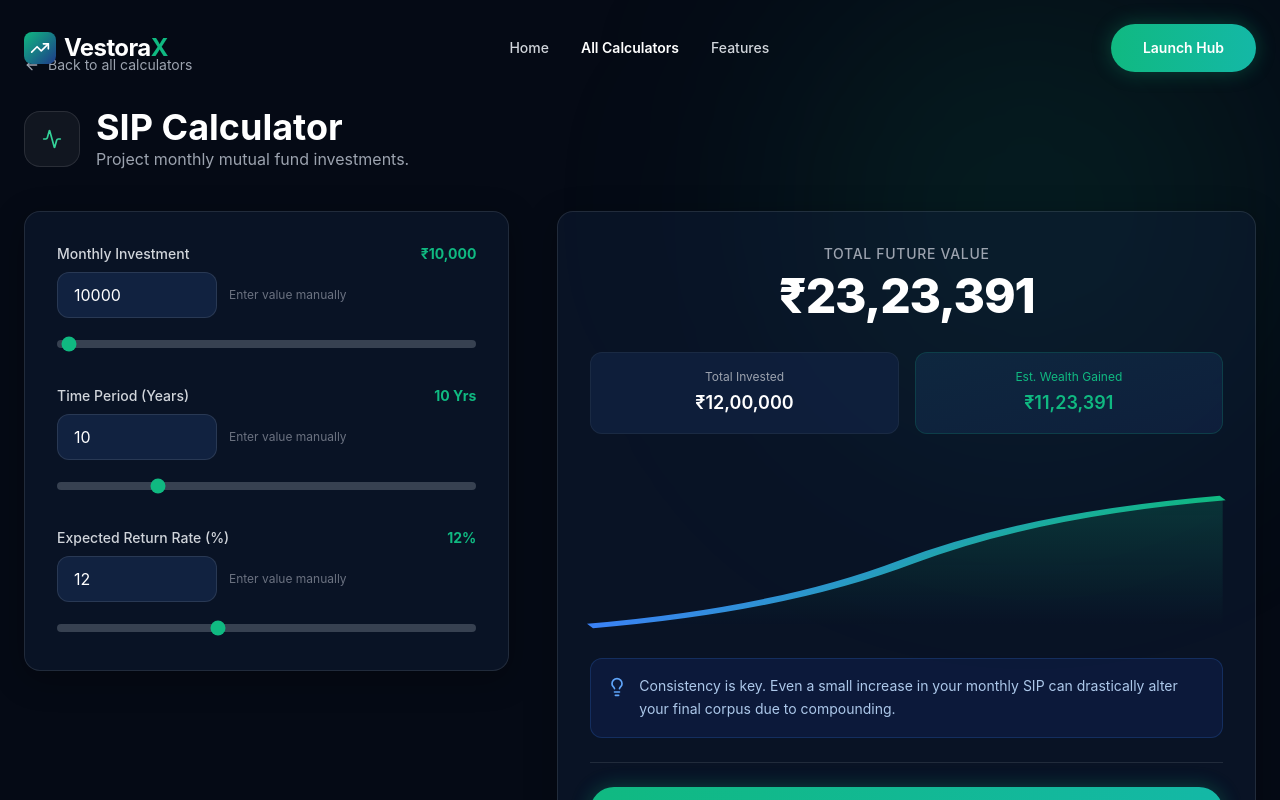
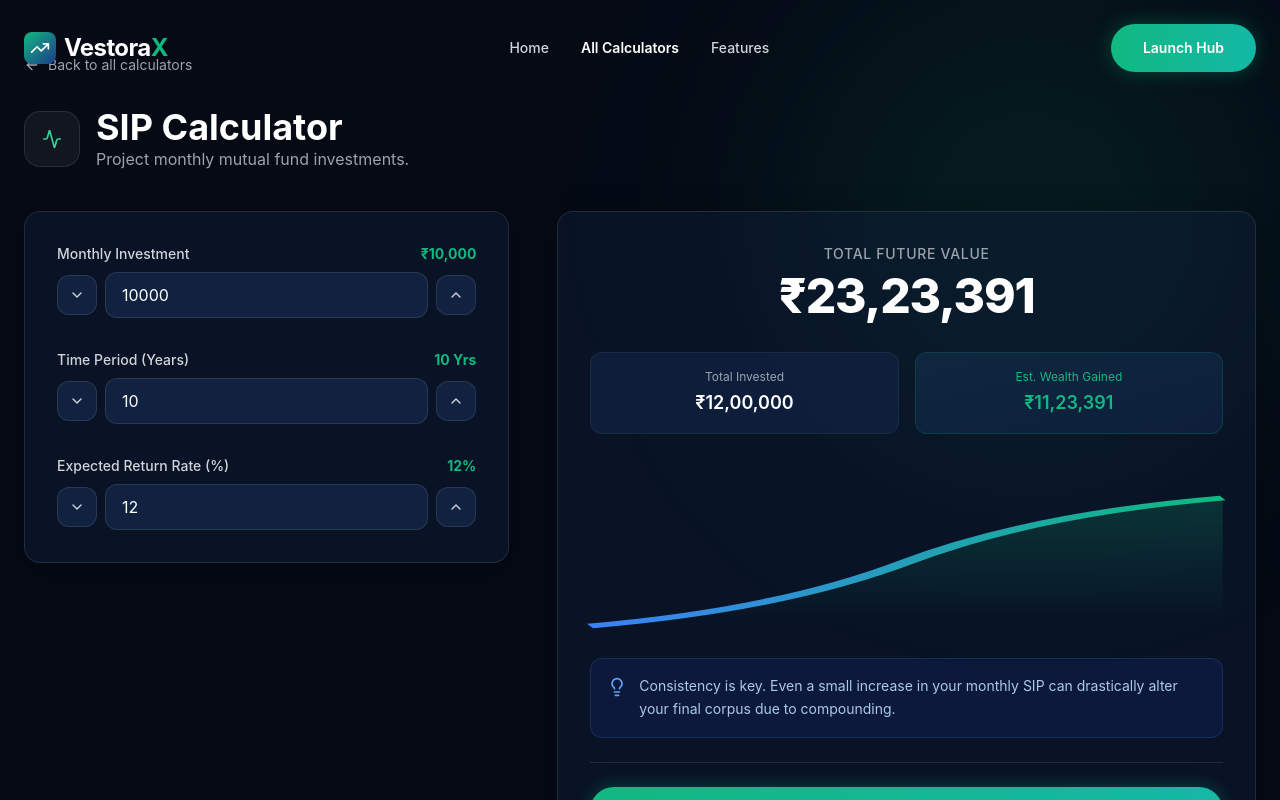
Before and after one commit to singhsantosh71735/vestoraxcalculator.github.io, a React (Vite) app: page / in a window 1280 px wide. Both pictures are taken after a click on the button 169 px from the left and 1287 px from the top of the page. Shown: the part 887-1687 px from the top of the page. Built offline with nearby package versions, Linux system fonts and the light colour scheme.

Commit message:
Remove calculator maximum value limits

```diff
--- a/src/App.jsx
+++ b/src/App.jsx
@@ -217,10 +217,9 @@ const calculateWealth = (type, state) => {
 
     case 'Tax':
       let deductions = amount + medical;
-      let cappedDeductions = Math.min(deductions, 200000); // 1.5L 80C + 50k 80D max standard
-      let taxSaved = cappedDeductions * 0.30; // Assuming 30% bracket for impact
+      let taxSaved = deductions * 0.30; // Uses the full manually entered deduction value.
       result.primary = taxSaved;
-      result.totalInvested = cappedDeductions;
+      result.totalInvested = deductions;
       result.estimatedReturns = income - taxSaved;
       break;
 
@@ -242,7 +241,7 @@ const PRIMARY_RESULT_LABELS = {
   Goal: 'Required Monthly SIP',
   Retirement: 'Required Retirement Corpus',
   CAGR: 'Annualized Growth Rate',
-  Eligibility: 'Max Eligible Loan Amount',
+  Eligibility: 'Eligible Loan Amount',
   Transfer: 'Total Savings By Transferring',
   SWP: 'Final Balance After Withdrawals',
   RentBuy: 'Future Property Value',
@@ -353,7 +352,7 @@ const CALCULATORS = [
   { id: 'FD', title: 'FD / RD', category: 'Investment', icon: <Landmark className="w-5 h-5"/>, desc: 'Fixed & recurring deposit returns.', color: 'text-yellow-400', active: true },
 
   { id: 'EMI', title: 'EMI Calculator', category: 'Loan', icon: <Home className="w-5 h-5"/>, desc: 'Plan your home or auto loan payments.', color: 'text-blue-500', active: true },
-  { id: 'Eligibility', title: 'Loan Eligibility', category: 'Loan', icon: <ShieldCheck className="w-5 h-5"/>, desc: 'Check your maximum borrowing capacity.', color: 'text-indigo-400', active: true },
+  { id: 'Eligibility', title: 'Loan Eligibility', category: 'Loan', icon: <ShieldCheck className="w-5 h-5"/>, desc: 'Check your borrowing capacity.', color: 'text-indigo-400', active: true },
   { id: 'Transfer', title: 'Balance Transfer', category: 'Loan', icon: <ArrowRight className="w-5 h-5"/>, desc: 'Compare savings by switching banks.', color: 'text-orange-400', active: true },
 
   { id: 'Goal', title: 'Goal Planner', category: 'Planning', icon: <Target className="w-5 h-5"/>, desc: 'Calculate SIP needed for your dream goal.', color: 'text-pink-400', active: true },
@@ -681,7 +680,6 @@ const CalculatorsHub = () => {
                       val={formState.amount}
                       setVal={(v) => handleInputChange('amount', v)}
                       min={500}
-                      max={activeCalcId === 'Compounding' ? 500000000 : 1000000}
                       step={500}
                       format={formatCurrency}
                     />
@@ -699,75 +697,75 @@ const CalculatorsHub = () => {
                           ))}
                         </div>
                       </div>
-                      <SliderInput label={formState.depositType === 'FD' ? 'Total Deposit' : 'Monthly Deposit'} val={formState.amount} setVal={(v) => handleInputChange('amount', v)} min={5000} max={10000000} step={5000} format={formatCurrency} />
+                      <SliderInput label={formState.depositType === 'FD' ? 'Total Deposit' : 'Monthly Deposit'} val={formState.amount} setVal={(v) => handleInputChange('amount', v)} min={5000} step={5000} format={formatCurrency} />
                     </>
                   )}
 
                   {activeCalcId === 'Eligibility' && (
                     <>
-                      <SliderInput label="Monthly Net Income" val={formState.income} setVal={(v) => handleInputChange('income', v)} min={20000} max={1000000} step={5000} format={formatCurrency} />
-                      <SliderInput label="Existing Monthly EMIs" val={formState.existingEmi} setVal={(v) => handleInputChange('existingEmi', v)} min={0} max={500000} step={1000} format={formatCurrency} />
+                      <SliderInput label="Monthly Net Income" val={formState.income} setVal={(v) => handleInputChange('income', v)} min={20000} step={5000} format={formatCurrency} />
+                      <SliderInput label="Existing Monthly EMIs" val={formState.existingEmi} setVal={(v) => handleInputChange('existingEmi', v)} min={0} step={1000} format={formatCurrency} />
                     </>
                   )}
 
                   {activeCalcId === 'Transfer' && (
                     <>
-                      <SliderInput label="Outstanding Loan Amount" val={formState.amount} setVal={(v) => handleInputChange('amount', v)} min={100000} max={50000000} step={100000} format={formatCurrency} />
-                      <SliderInput label="Current Interest Rate (%)" val={formState.rate} setVal={(v) => handleInputChange('rate', v)} min={5} max={20} step={0.1} format={v=>`${v}%`} />
-                      <SliderInput label="New Interest Rate (%)" val={formState.newRate} setVal={(v) => handleInputChange('newRate', v)} min={5} max={20} step={0.1} format={v=>`${v}%`} />
+                      <SliderInput label="Outstanding Loan Amount" val={formState.amount} setVal={(v) => handleInputChange('amount', v)} min={100000} step={100000} format={formatCurrency} />
+                      <SliderInput label="Current Interest Rate (%)" val={formState.rate} setVal={(v) => handleInputChange('rate', v)} min={0} step={0.1} format={v=>`${v}%`} />
+                      <SliderInput label="New Interest Rate (%)" val={formState.newRate} setVal={(v) => handleInputChange('newRate', v)} min={0} step={0.1} format={v=>`${v}%`} />
                     </>
                   )}
 
                   {activeCalcId === 'SWP' && (
                     <>
-                      <SliderInput label="Total Investment Corpus" val={formState.amount} setVal={(v) => handleInputChange('amount', v)} min={100000} max={50000000} step={50000} format={formatCurrency} />
-                      <SliderInput label="Monthly Withdrawal" val={formState.withdrawal} setVal={(v) => handleInputChange('withdrawal', v)} min={1000} max={500000} step={1000} format={formatCurrency} />
+                      <SliderInput label="Total Investment Corpus" val={formState.amount} setVal={(v) => handleInputChange('amount', v)} min={100000} step={50000} format={formatCurrency} />
+                      <SliderInput label="Monthly Withdrawal" val={formState.withdrawal} setVal={(v) => handleInputChange('withdrawal', v)} min={1000} step={1000} format={formatCurrency} />
                     </>
                   )}
 
                   {activeCalcId === 'RentBuy' && (
                     <>
-                      <SliderInput label="Property Value" val={formState.amount} setVal={(v) => handleInputChange('amount', v)} min={1000000} max={100000000} step={500000} format={formatCurrency} />
-                      <SliderInput label="Current Monthly Rent" val={formState.rent} setVal={(v) => handleInputChange('rent', v)} min={5000} max={500000} step={1000} format={formatCurrency} />
+                      <SliderInput label="Property Value" val={formState.amount} setVal={(v) => handleInputChange('amount', v)} min={1000000} step={500000} format={formatCurrency} />
+                      <SliderInput label="Current Monthly Rent" val={formState.rent} setVal={(v) => handleInputChange('rent', v)} min={5000} step={1000} format={formatCurrency} />
                     </>
                   )}
 
                   {activeCalcId === 'Tax' && (
                     <>
-                      <SliderInput label="Annual Income" val={formState.income} setVal={(v) => handleInputChange('income', v)} min={300000} max={50000000} step={50000} format={formatCurrency} />
-                      <SliderInput label="80C Investments (PPF, ELSS, etc.)" val={formState.amount} setVal={(v) => handleInputChange('amount', v)} min={0} max={150000} step={5000} format={formatCurrency} />
-                      <SliderInput label="80D Medical Insurance" val={formState.medical} setVal={(v) => handleInputChange('medical', v)} min={0} max={100000} step={5000} format={formatCurrency} />
+                      <SliderInput label="Annual Income" val={formState.income} setVal={(v) => handleInputChange('income', v)} min={300000} step={50000} format={formatCurrency} />
+                      <SliderInput label="80C Investments (PPF, ELSS, etc.)" val={formState.amount} setVal={(v) => handleInputChange('amount', v)} min={0} step={5000} format={formatCurrency} />
+                      <SliderInput label="80D Medical Insurance" val={formState.medical} setVal={(v) => handleInputChange('medical', v)} min={0} step={5000} format={formatCurrency} />
                     </>
                   )}
 
                   {activeCalcId === 'Inflation' && (
-                    <SliderInput label="Current Cost / Amount" val={formState.amount} setVal={(v) => handleInputChange('amount', v)} min={1000} max={10000000} step={1000} format={formatCurrency} />
+                    <SliderInput label="Current Cost / Amount" val={formState.amount} setVal={(v) => handleInputChange('amount', v)} min={1000} step={1000} format={formatCurrency} />
                   )}
 
                   {activeCalcId === 'Compounding' && (
-                    <SliderInput label="Monthly Contribution (Optional)" val={formState.monthlyAddition} setVal={(v) => handleInputChange('monthlyAddition', v)} min={0} max={100000} step={500} format={formatCurrency} />
+                    <SliderInput label="Monthly Contribution (Optional)" val={formState.monthlyAddition} setVal={(v) => handleInputChange('monthlyAddition', v)} min={0} step={500} format={formatCurrency} />
                   )}
 
                   {activeCalcId === 'EMI' && (
-                    <SliderInput label="Loan Amount" val={formState.amount} setVal={(v) => handleInputChange('amount', v)} min={100000} max={50000000} step={100000} format={formatCurrency} />
+                    <SliderInput label="Loan Amount" val={formState.amount} setVal={(v) => handleInputChange('amount', v)} min={100000} step={100000} format={formatCurrency} />
                   )}
 
                   {activeCalcId === 'Goal' && (
-                    <SliderInput label="Target Goal Amount" val={formState.targetAmount} setVal={(v) => handleInputChange('targetAmount', v)} min={100000} max={1000000000} step={100000} format={formatCurrency} />
+                    <SliderInput label="Target Goal Amount" val={formState.targetAmount} setVal={(v) => handleInputChange('targetAmount', v)} min={100000} step={100000} format={formatCurrency} />
                   )}
 
                   {activeCalcId === 'Retirement' && (
                     <>
-                      <SliderInput label="Current Age" val={formState.currentAge} setVal={(v) => handleInputChange('currentAge', v)} min={18} max={60} step={1} format={v=>`${v} Yrs`} />
-                      <SliderInput label="Retirement Age" val={formState.retAge} setVal={(v) => handleInputChange('retAge', v)} min={40} max={75} step={1} format={v=>`${v} Yrs`} />
-                      <SliderInput label="Current Monthly Expenses" val={formState.expenses} setVal={(v) => handleInputChange('expenses', v)} min={10000} max={500000} step={5000} format={formatCurrency} />
+                      <SliderInput label="Current Age" val={formState.currentAge} setVal={(v) => handleInputChange('currentAge', v)} min={0} step={1} format={v=>`${v} Yrs`} />
+                      <SliderInput label="Retirement Age" val={formState.retAge} setVal={(v) => handleInputChange('retAge', v)} min={0} step={1} format={v=>`${v} Yrs`} />
+                      <SliderInput label="Current Monthly Expenses" val={formState.expenses} setVal={(v) => handleInputChange('expenses', v)} min={10000} step={5000} format={formatCurrency} />
                     </>
                   )}
 
                   {activeCalcId === 'CAGR' && (
                     <>
-                      <SliderInput label="Initial Investment Value" val={formState.initialVal} setVal={(v) => handleInputChange('initialVal', v)} min={10000} max={10000000} step={10000} format={formatCurrency} />
-                      <SliderInput label="Final Value" val={formState.finalVal} setVal={(v) => handleInputChange('finalVal', v)} min={10000} max={1000000000} step={10000} format={formatCurrency} />
+                      <SliderInput label="Initial Investment Value" val={formState.initialVal} setVal={(v) => handleInputChange('initialVal', v)} min={10000} step={10000} format={formatCurrency} />
+                      <SliderInput label="Final Value" val={formState.finalVal} setVal={(v) => handleInputChange('finalVal', v)} min={10000} step={10000} format={formatCurrency} />
                     </>
                   )}
 
@@ -775,7 +773,7 @@ const CalculatorsHub = () => {
                   {(['SIP', 'Lumpsum', 'Compounding', 'EMI', 'Goal', 'CAGR', 'FD', 'Eligibility', 'Transfer', 'SWP', 'RentBuy', 'Inflation'].includes(activeCalcId)) && (
                     <SliderInput
                       label={['EMI', 'Eligibility', 'Transfer'].includes(activeCalcId) ? 'Loan Tenure (Years)' : 'Time Period (Years)'}
-                      val={formState.years} setVal={(v) => handleInputChange('years', v)} min={1} max={activeCalcId === 'Goal' ? 50 : 40} step={1} format={v=>`${v} Yrs`}
+                      val={formState.years} setVal={(v) => handleInputChange('years', v)} min={1} step={1} format={v=>`${v} Yrs`}
                     />
                   )}
 
@@ -787,7 +785,7 @@ const CalculatorsHub = () => {
                         activeCalcId === 'Inflation' ? 'Inflation Rate (%)' :
                         activeCalcId === 'RentBuy' ? 'Property Appreciation Rate (%)' : 'Expected Return Rate (%)'
                       }
-                      val={formState.rate} setVal={(v) => handleInputChange('rate', v)} min={1} max={30} step={0.1} format={v=>`${v}%`}
+                      val={formState.rate} setVal={(v) => handleInputChange('rate', v)} min={0} step={0.1} format={v=>`${v}%`}
                     />
                   )}
 
@@ -818,7 +816,7 @@ const CalculatorsHub = () => {
                           'Goal': 'Required Monthly SIP',
                           'Retirement': 'Required Retirement Corpus',
                           'CAGR': 'Annualized Growth Rate',
-                          'Eligibility': 'Max Eligible Loan Amount',
+                          'Eligibility': 'Eligible Loan Amount',
                           'Transfer': 'Total Savings By Transferring',
                           'SWP': 'Final Balance After Withdrawals',
                           'RentBuy': 'Future Property Value',
@@ -913,13 +911,13 @@ const CalculatorsHub = () => {
                         {activeCalcId === 'Goal' && "Set up an automated SIP for this exact amount. Automation removes emotion and guarantees progress towards your target."}
                         {activeCalcId === 'CAGR' && "CAGR smooths out volatility to show you the steady annual rate of return. Aim for a CAGR that comfortably beats inflation."}
                         {activeCalcId === 'Compounding' && "Your money is making money! The longer you leave it invested, the steeper the exponential growth curve becomes."}
-                        {activeCalcId === 'Lumpsum' && "Time in the market beats timing the market. Leaving a lump sum untouched allows maximum compounding efficiency."}
+                        {activeCalcId === 'Lumpsum' && "Time in the market beats timing the market. Leaving a lump sum untouched allows compounding to work harder over time."}
                         {activeCalcId === 'FD' && "Fixed Deposits offer guaranteed returns. RD helps you build that corpus systematically every month."}
                         {activeCalcId === 'Eligibility' && "Keeping your existing EMIs low dramatically improves your borrowing power for essential assets like a home."}
                         {activeCalcId === 'Transfer' && "If the savings cover the processing fees of the new bank, a balance transfer is highly recommended to reduce financial burden."}
                         {activeCalcId === 'SWP' && "SWP allows you to create a regular income stream while your remaining capital continues to grow in the market."}
                         {activeCalcId === 'RentBuy' && "Compare the equity built by buying against the opportunity cost of investing the downpayment instead."}
-                        {activeCalcId === 'Tax' && "Maximizing 80C and 80D limits is the first step. Consider ELSS for wealth generation along with tax saving."}
+                        {activeCalcId === 'Tax' && "Enter the deduction values you want to test. Consider ELSS and insurance planning alongside long-term wealth generation."}
                         {activeCalcId === 'Inflation' && "Inflation silently erodes purchasing power. Your investments must yield more than this rate to generate real wealth."}
                       </p>
                     </div>
@@ -944,9 +942,13 @@ const CalculatorsHub = () => {
   );
 };
 
-// Sub-component for Sliders to keep code clean
-const SliderInput = ({ label, val, setVal, min, max, step, format }) => {
-  const sliderMax = Math.max(max, Number(val) || 0, min);
+// Shared numeric input. It intentionally has no max limit; users can type any large value.
+const SliderInput = ({ label, val, setVal, min, step, format }) => {
+  const numericValue = Number(val) || 0;
+  const safeMin = Number(min) || 0;
+  const safeStep = Number(step) || 1;
+  const decrease = () => setVal(Math.max(safeMin, numericValue - safeStep));
+  const increase = () => setVal(numericValue + safeStep);
 
   return (
     <div>
@@ -955,7 +957,15 @@ const SliderInput = ({ label, val, setVal, min, max, step, format }) => {
         <span className="text-sm font-bold text-[#10B981] text-right">{format(val)}</span>
       </div>
 
-      <div className="flex gap-3 items-center mb-3">
+      <div className="flex gap-2 items-center">
+        <button
+          type="button"
+          onClick={decrease}
+          className="w-10 h-10 flex items-center justify-center rounded-xl bg-[#112240] border border-white/10 text-gray-300 hover:border-[#10B981]/50 hover:text-white transition-colors"
+          aria-label={`Decrease ${label}`}
+        >
+          <ChevronDown className="w-4 h-4" />
+        </button>
         <input
           type="number"
           inputMode="decimal"
@@ -963,20 +973,17 @@ const SliderInput = ({ label, val, setVal, min, max, step, format }) => {
           step={step}
           value={val}
           onChange={(e) => setVal(e.target.value)}
-          className="w-40 bg-[#112240] border border-white/10 rounded-xl px-4 py-2.5 text-white focus:outline-none focus:border-[#10B981] transition-colors"
+          className="min-w-0 flex-1 bg-[#112240] border border-white/10 rounded-xl px-4 py-2.5 text-white focus:outline-none focus:border-[#10B981] transition-colors"
         />
-        <span className="text-xs text-gray-500">Enter value manually</span>
+        <button
+          type="button"
+          onClick={increase}
+          className="w-10 h-10 flex items-center justify-center rounded-xl bg-[#112240] border border-white/10 text-gray-300 hover:border-[#10B981]/50 hover:text-white transition-colors"
+          aria-label={`Increase ${label}`}
+        >
+          <ChevronUp className="w-4 h-4" />
+        </button>
       </div>
-
-      <input
-        type="range"
-        min={min}
-        max={sliderMax}
-        step={step}
-        value={val}
-        onChange={(e) => setVal(e.target.value)}
-        className="w-full h-2 bg-gray-700 rounded-lg appearance-none cursor-pointer accent-[#10B981]"
-      />
     </div>
   );
 };
```
